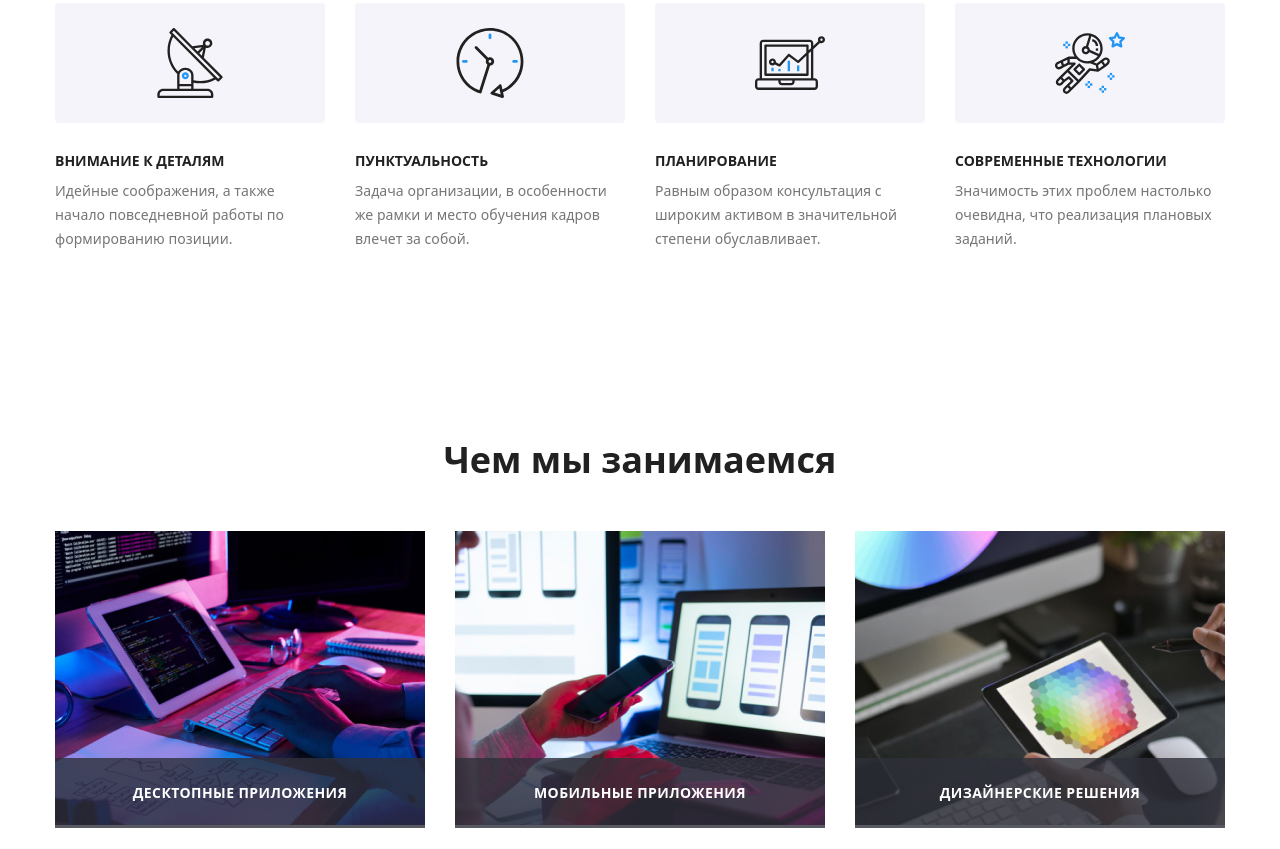
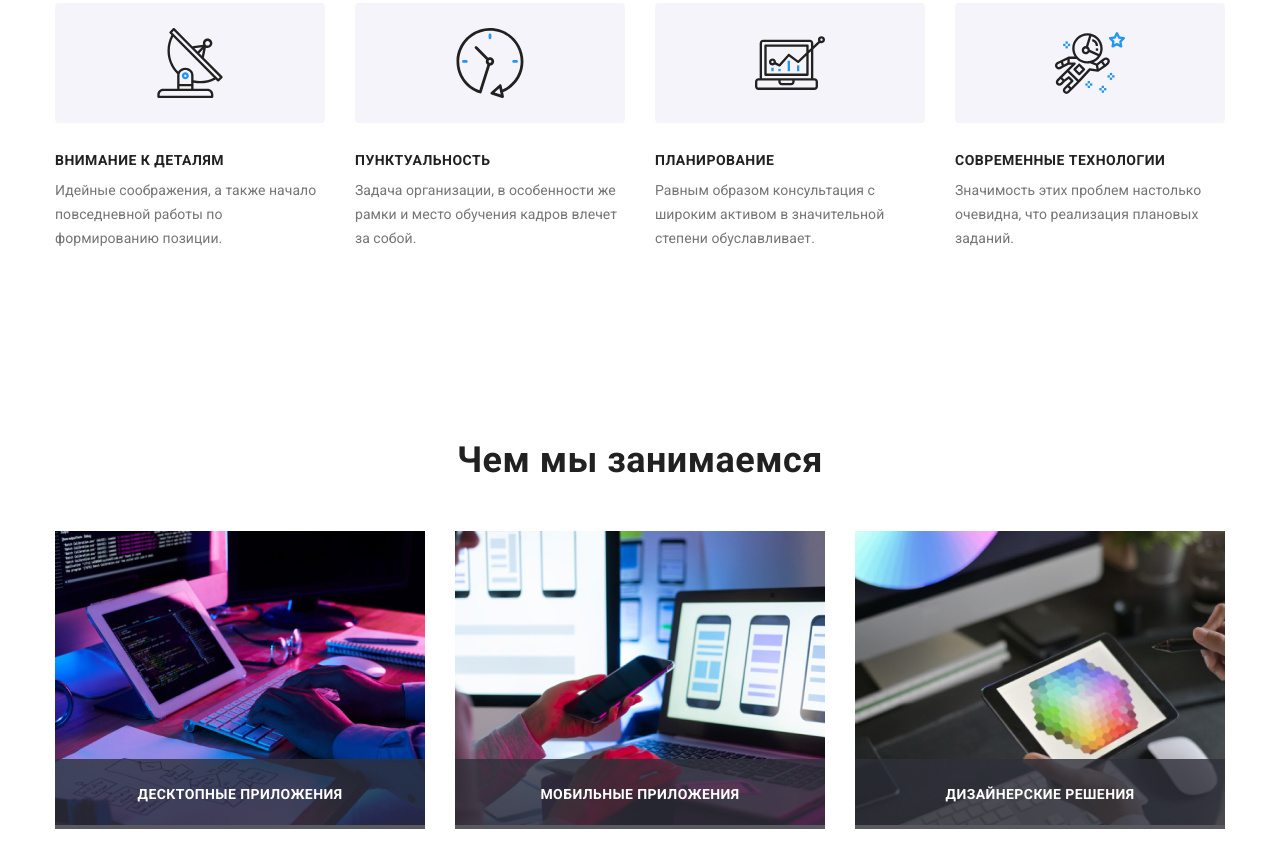
Before and after one commit to RuslanShvets/goit-markup-hw-07, a plain HTML site: page index.html in a window 1280 px wide. Shown: the part 771-1620 px from the top of the page. Drawn offline with nearby package versions, Linux system fonts and the light colour scheme; files whose address does not match are found by name.

Commit message:
font family roboto edit

```diff
--- a/sass/components/_qualities.scss
+++ b/sass/components/_qualities.scss
@@ -50,6 +50,7 @@
       margin-bottom: 10px;
     }
     & .text {
+      width: 270px;
       font-weight: 400;
       font-size: 14px;
       line-height: 1.71;
--- a/sass/utils/_variables.scss
+++ b/sass/utils/_variables.scss
@@ -12,3 +12,11 @@
 li {
     list-style: none;
 }
+
+body {
+    background-color: #ffffff;
+    color: var(--general-color-text);
+    font-family: roboto, sans-serif;
+    letter-spacing: 0.03em;
+
+  }
```
Also changed, not shown: css/main.css, css/main.min.css, 2 other files.
